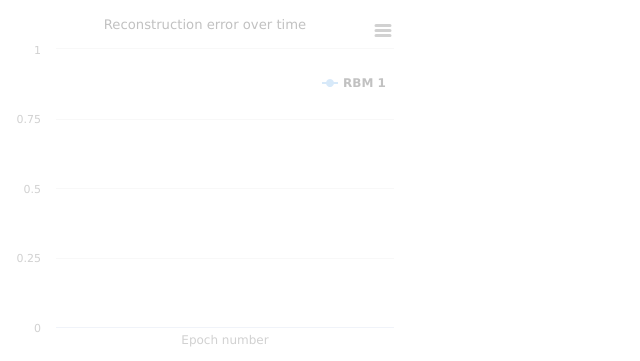
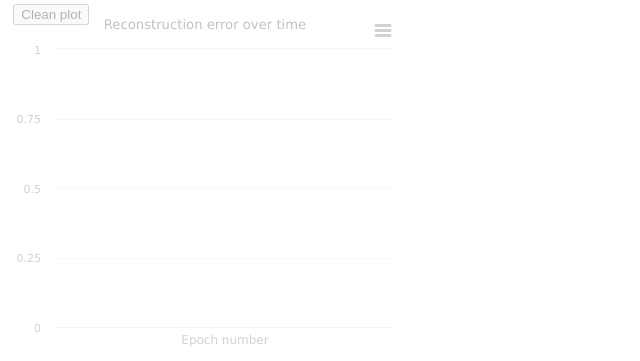
Before and after one commit to ggiuffre/DBNsim, a Django app: page /DBNtrain/ in a window 1280 px wide. Shown: the part 439-800 px from the top of the page, without its empty margins (0-640 px from the left). Run offline with Django 3.2, Linux system fonts and the light colour scheme; parts of the project's set-up code (start-up, migrations or seed data) failed here and were passed over.

Commit message:
Add 'clear plot' feature

```diff
--- a/DBNsite/DBNtrain/static/dbntrain.js
+++ b/DBNsite/DBNtrain/static/dbntrain.js
@@ -52,6 +52,13 @@ let networkGraph;
  * @type {Highcharts.Chart}
  */
 let errorChart;
+
+/**
+ * The number of DBNs whose reconstruction error is
+ * currently plotted on the error chart (see `errorChart`).
+ * @type {Number}
+ */
+let plottedDBNs = 0;
 
 /**
  * Colors for painting the network connections.
@@ -154,10 +161,12 @@ function setupErrorChart() {
 			title: { visible: false, text: null }
 		},
 		series: [{
-			name: 'RBM 1',
+			name: 'placeholder',
 			data: []
 		}]
 	});
+
+	cleanErrorPlot();
 }
 
 /**
@@ -176,8 +185,16 @@ function startTraining(autoContinue) {
 
 	// check if the user wants a new DBN or if he just
 	// wants to train the current one for one epoch:
-	if (!newJobSent)
+	if (!newJobSent) {
 		setupNetwork(autoContinue);
+
+		// add a series to the error chart:
+		plottedDBNs++;
+		errorChart.addSeries({
+			name: 'RBM ' + plottedDBNs + '.' + (curr_rbm + 1),
+			data: []
+		});
+	}
 
 	// color the training RBM in red:
 	networkGraph.$('.rbm' + (curr_rbm + 1)).style('line-color', trainingEdgesColor);
@@ -198,11 +215,9 @@ function startTraining(autoContinue) {
  * @param {Boolean} autoContinue  whether to automate the training
  */
 function setupNetwork(autoContinue) {
-	// reset counters, chart series and training options:
+	// reset counters and training options:
 	curr_epoch = 0;
 	curr_rbm = 0;
-	setupErrorChart();
-	updateSeries();
 	for (let i = 0; i < $('.trainee').length; i++)
 		$('.trainee')[i].disabled = false;
 
@@ -292,23 +307,12 @@ function updateArchitecture() {
 }
 
 /**
- * Updates the time series for the error plot, matching
- * the number of RBMs defined in the architecture form.
+ * Cleans the error plot.
  */
-function updateSeries() {
-	const num_layers = +$('#num_hid_layers').val() + 1;
-	const num_rbms = num_layers - 1;
-
-	// remove all the series:
+function cleanErrorPlot() {
+	plottedDBNs = 0;
 	for (let i = errorChart.series.length - 1; i >= 0; i--)
 		errorChart.series[i].remove();
-
-	// add the necessary series:
-	for (let i = 0; i < num_rbms; i++)
-		errorChart.addSeries({
-			name: 'RBM ' + (i + 1),
-			data: []
-		});
 }
 
 /**
@@ -701,6 +705,12 @@ function retrieveError(autoContinue) {
 					curr_rbm = response.curr_rbm;
 					networkGraph.$('.rbm' + curr_rbm).style('line-color', edgesColor);
 					networkGraph.$('.rbm' + (curr_rbm + 1)).style('line-color', trainingEdgesColor);
+
+					// add a series to the error chart:
+					errorChart.addSeries({
+						name: 'RBM ' + plottedDBNs + '.' + (curr_rbm + 1),
+						data: []
+					});
 				}
 
 				// every 5 epochs, update the receptive fields:
@@ -710,7 +720,8 @@ function retrieveError(autoContinue) {
 				}
 
 				curr_epoch++;
-				errorChart.series[curr_rbm].addPoint([curr_epoch, point], true);
+				errorChart.series[errorChart.series.length - 1].addPoint([curr_epoch, point], true);
+				//errorChart.series[curr_rbm].addPoint([curr_epoch, point], true);
 
 				if (autoContinue)
 					retrieveError(true);
@@ -718,26 +729,3 @@ function retrieveError(autoContinue) {
 		}
 	});
 }
-
-
-
-/*$(function() { // TODO doesn't work!
-	$('#filesubmit').submit(function(event) {
-		event.preventDefault(); // do not submit the form
-
-		let formData = new FormData(this);
-		let file = $('#inputfile').prop('files')[0];
-		formData.append('file', file);
-
-		$.ajax({
-			type: 'POST',
-			url: 'getArchFromNet/',
-			data: formData,
-			// processData: true,
-			contentType: 'application/json; charset=utf-8',
-			success: function(response) {
-				alert('ok');
-			}
-		});
-	});
-});*/
--- a/DBNsite/DBNtrain/static/main.css
+++ b/DBNsite/DBNtrain/static/main.css
@@ -179,6 +179,12 @@ form fieldset {
 		float: left;
 		clear: left;
 	}
+
+	#clean_plot {
+		position: fixed;
+		bottom: 42%;
+		left: 1em;
+	}
 }
 
 
--- a/DBNsite/DBNtrain/templates/DBNtrain/index.html
+++ b/DBNsite/DBNtrain/templates/DBNtrain/index.html
@@ -48,7 +48,7 @@
 
 				<p>
 					<label for="num_hid_layers">number of hidden layers: </label>
-					<input type="text" value="1" name="num_hid_layers" id="num_hid_layers" onchange="updateArchitecture(); updateSeries(); updateGraph();" />
+					<input type="text" value="1" name="num_hid_layers" id="num_hid_layers" onchange="updateArchitecture(); updateGraph();" />
 				</p>
 
 				<p>n. of units per layer:</p>
@@ -103,7 +103,7 @@
 				<p title="std. deviation of the initial weights distribution">
 					<input type="text" name="std_dev" id="std_dev" value="{{config.std_dev}}" />
 					<label for="std_dev"> std. dev. </label>
-					<button type="button" onclick="setupNetwork(false);">init</button>
+					<button type="button" onclick="setupNetwork(false); newJobSent = false;">init</button>
 				</p>
 			</fieldset>
 
@@ -139,6 +139,7 @@
 
 		<!-- the training error plot -->
 		<div id="train_plot"></div>
+		<button id="clean_plot" onclick="cleanErrorPlot();">Clean plot</button>
 
 		<!-- some receptive fields of one layer -->
 		<div id="receptive_fields"></div>
```
Also changed, not shown: 1 other file.
